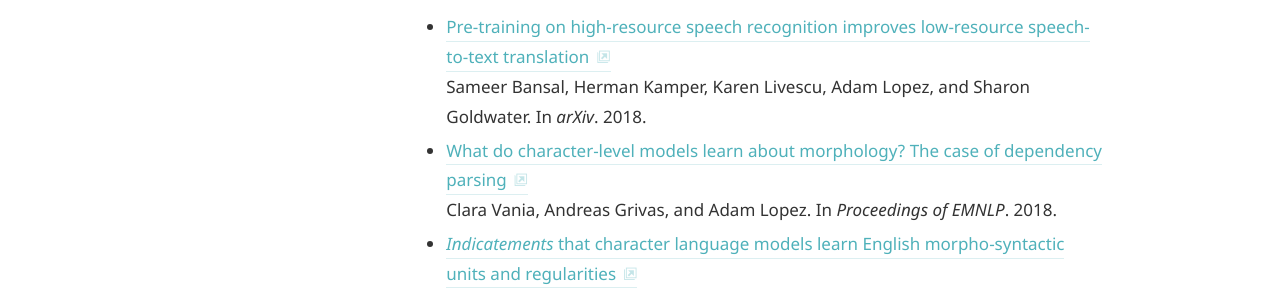
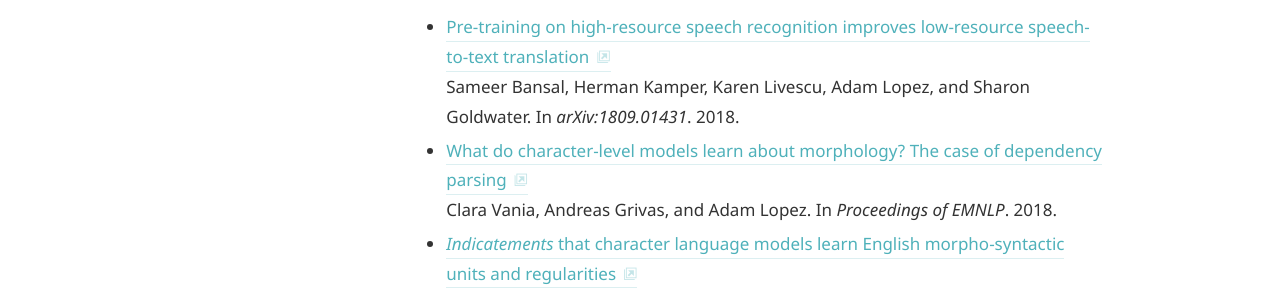
Before and after one commit to alopez/alopez.github.com, a Jekyll site: the page built from index.md, in a window 1280 px wide. Shown: the part 950-1245 px from the top of the page. Built offline with Jekyll 4.4.1, drawn with Linux system fonts in a browser that asks for light colours; some web fonts are replaced.

Commit message:
Fix typo

```diff
--- a/_data/papers.yml
+++ b/_data/papers.yml
@@ -5,7 +5,7 @@ papers:
     paper-type: inproceedings
     title: "Pre-training on high-resource speech recognition improves low-resource speech-to-text translation"
     authors: "Sameer Bansal, Herman Kamper, Karen Livescu, Adam Lopez, and Sharon Goldwater"
-    booktitle: arXiv
+    booktitle: arXiv:1809.01431
     doc-url: https://arxiv.org/abs/1809.01431
     venue: working
   - layout: paper
```
